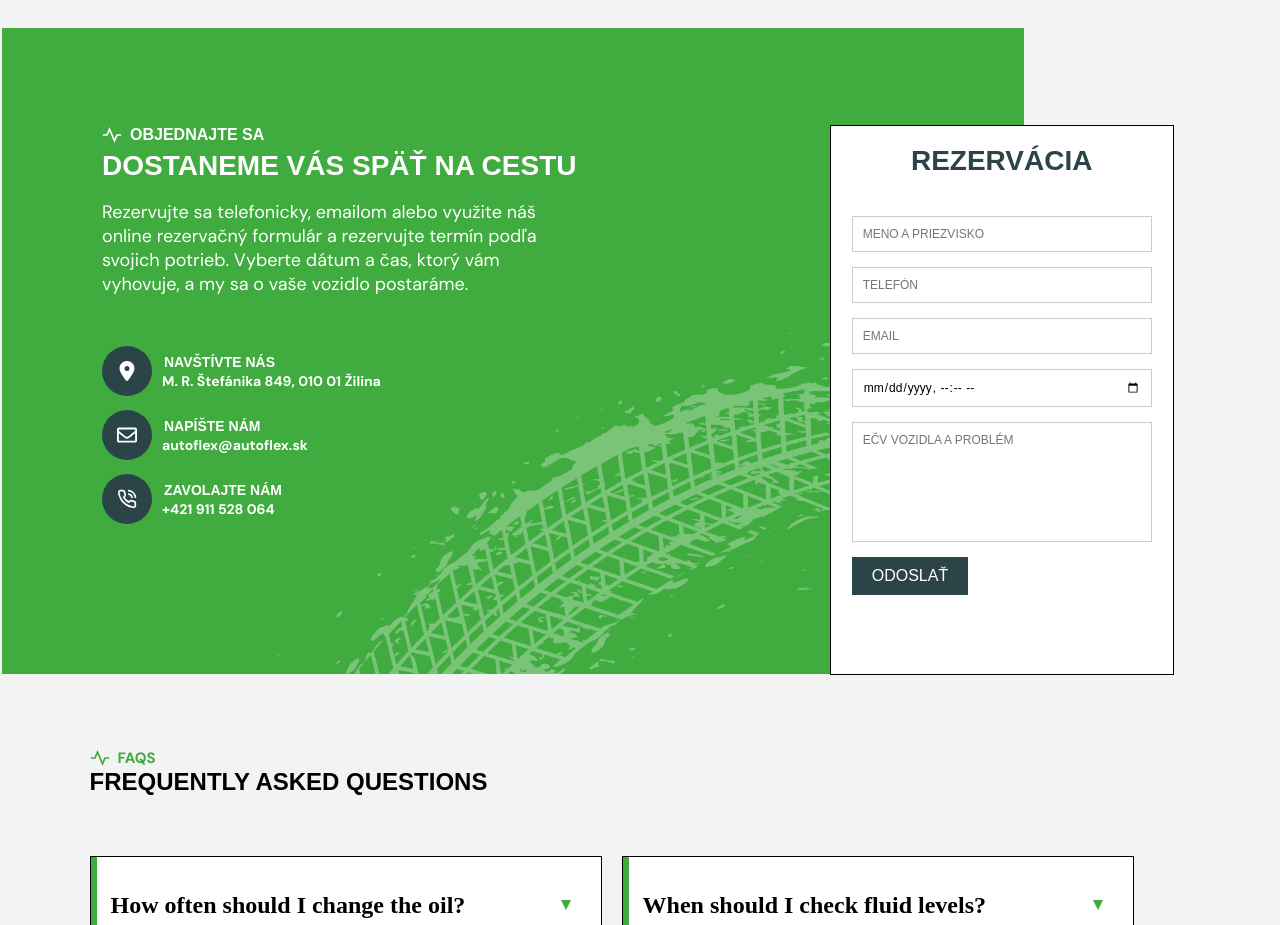
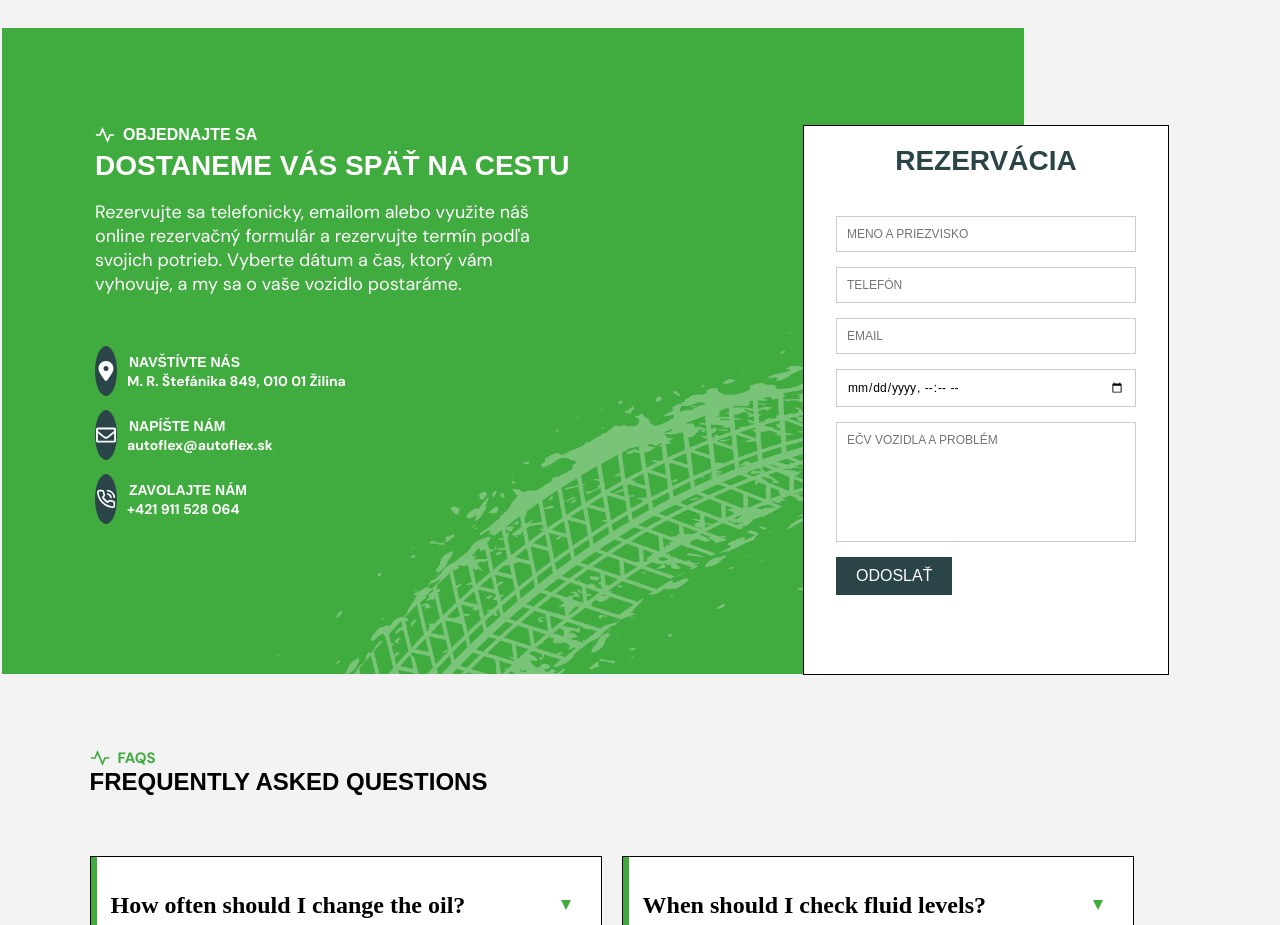
Before and after one commit to dzuris/autoflex, a React (Create React App) app in the folder autoflex/: page /home in a window 1280 px wide. Shown: the part 2780-3705 px from the top of the page. Built offline with nearby package versions, Linux system fonts and the light colour scheme; a web font is replaced by a local one.

Commit message:
Update reservation.css

```diff
--- a/autoflex/src/css/reservation.css
+++ b/autoflex/src/css/reservation.css
@@ -27,7 +27,7 @@
 .text-rec {
     grid-column: 1;
     z-index: 2;
-    margin-left: 80px;
+    margin-left: 12%;
 }
 
 .text-rec h4 {
```
